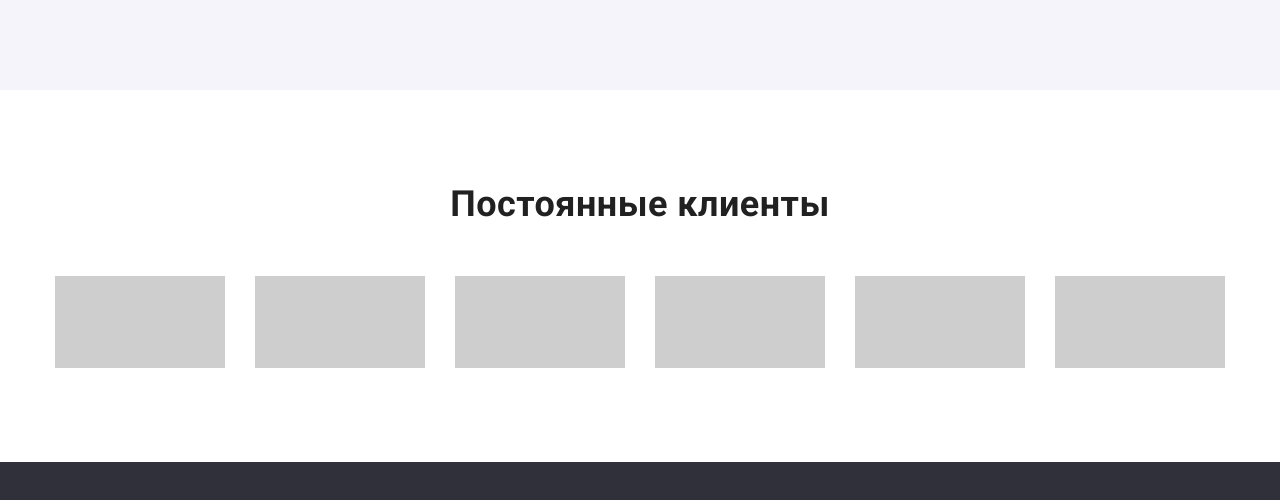
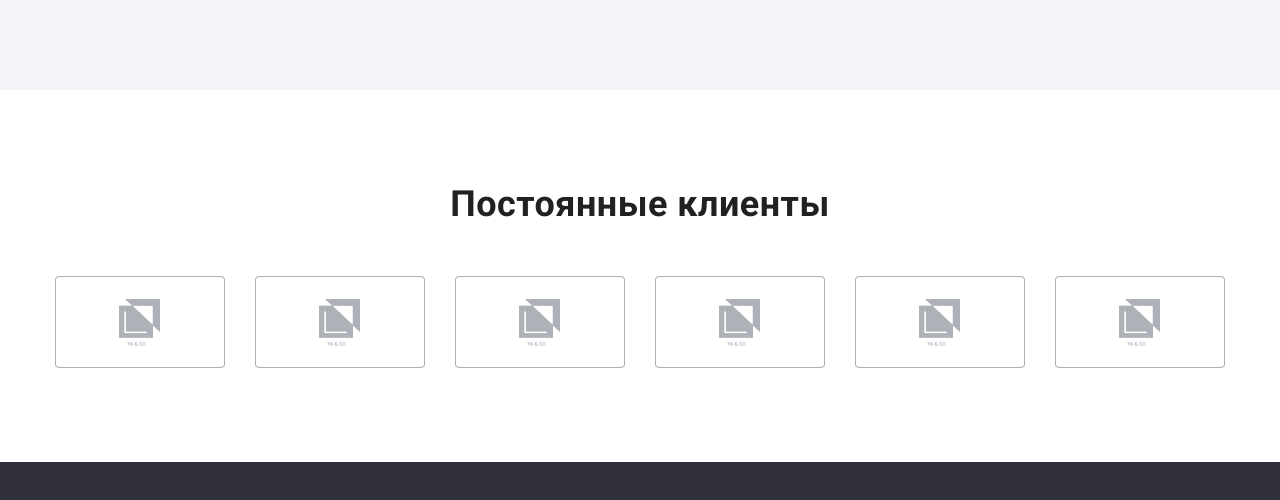
Before and after one commit to YuriiKabo/goit-markup-hw-04, a plain HTML site: page index.html in a window 1280 px wide. Shown: the part 2215-2715 px from the top of the page. Drawn offline with nearby package versions, Linux system fonts and the light colour scheme.

Commit message:
2707221358

```diff
--- a/css/styles.css
+++ b/css/styles.css
@@ -409,7 +409,6 @@ img {
 .client-item {
   width: 170px;
   height: 92px;
-  background-color: rgb(206, 206, 206);
 }
 .client-item:not(:last-child) {
   margin-right: 30px;
@@ -450,7 +449,7 @@ img {
   margin-bottom: 0;
 }
 
-/* footer */
+/* --------footer-------- */
 .footer {
   background-color: #2f303a;
   font-size: 14px;
--- a/index.html
+++ b/index.html
@@ -326,22 +326,22 @@
           <h2 class="section-title">Постоянные клиенты</h2>
           <ul class="clients-list list">
             <li class="client-item">
-              <a href=""><img src="" alt="" /></a>
+              <a href=""><img src="./img/client-temp.png" alt="comany" /></a>
             </li>
             <li class="client-item">
-              <a href=""><img src="" alt="" /></a>
+              <a href=""><img src="./img/client-temp.png" alt="comany" /></a>
             </li>
             <li class="client-item">
-              <a href=""><img src="" alt="" /></a>
+              <a href=""><img src="./img/client-temp.png" alt="comany" /></a>
             </li>
             <li class="client-item">
-              <a href=""><img src="" alt="" /></a>
+              <a href=""><img src="./img/client-temp.png" alt="comany" /></a>
             </li>
             <li class="client-item">
-              <a href=""><img src="" alt="" /></a>
+              <a href=""><img src="./img/client-temp.png" alt="comany" /></a>
             </li>
             <li class="client-item">
-              <a href=""><img src="" alt="" /></a>
+              <a href=""><img src="./img/client-temp.png" alt="comany" /></a>
             </li>
           </ul>
         </div>
```
Also changed, not shown: img/client-temp.png (added).
